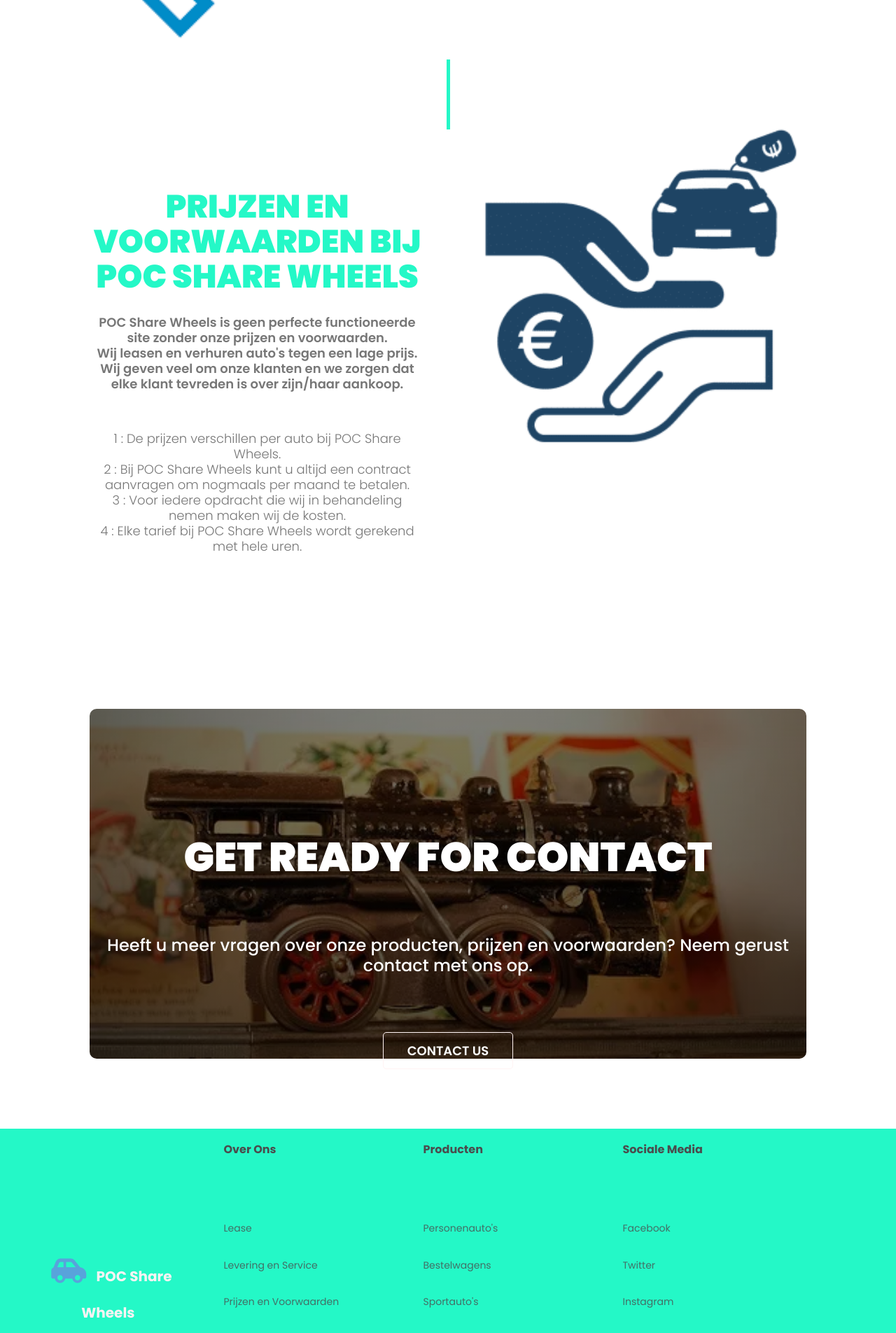
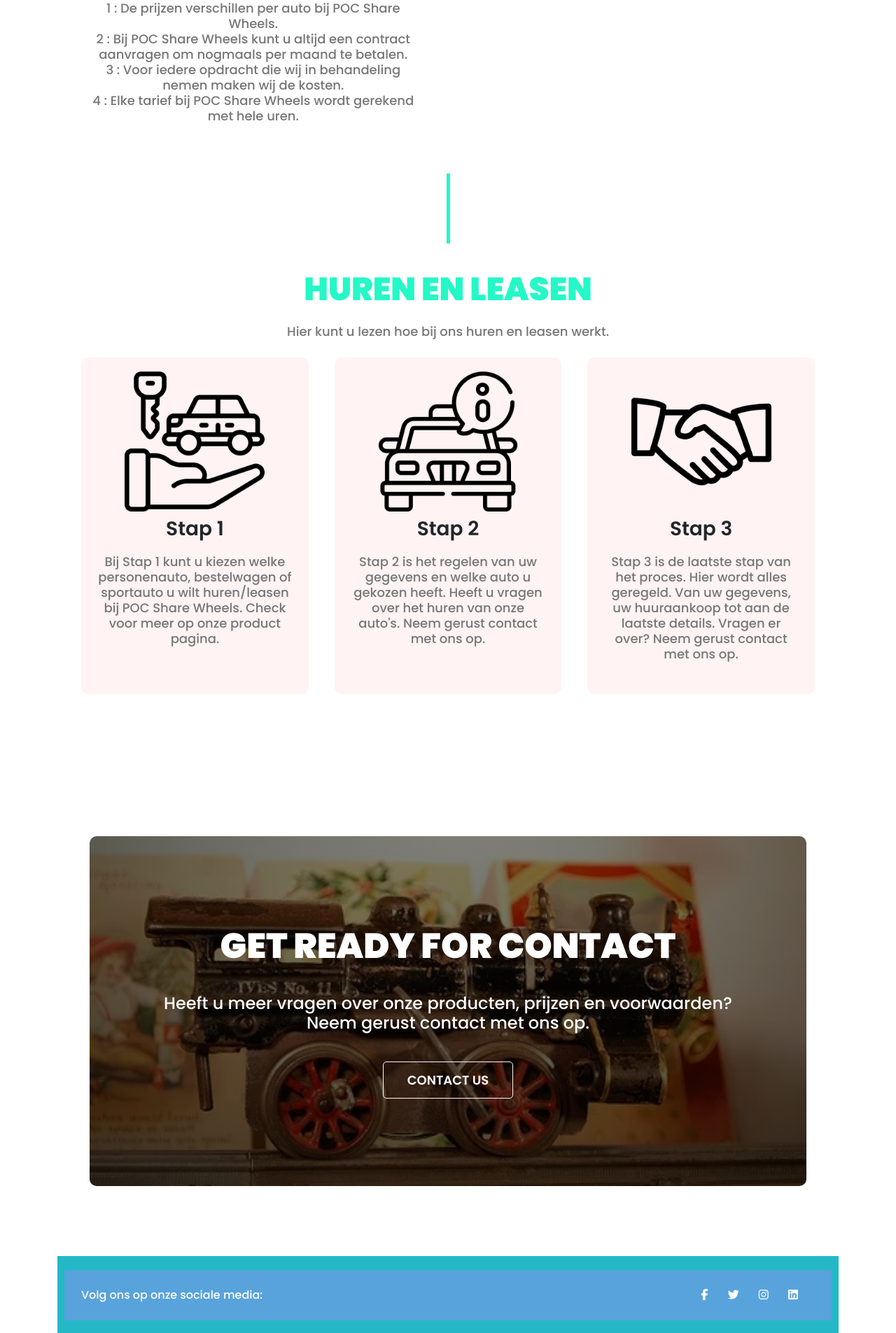
Before and after one commit to mkouelambou3/examenproject_2022, a PHP site: page /about.html in a window 1280 px wide. Shown: the part 4595-6500 px from the top of the page at 70% size. Run offline with PHP 8.4, Linux system fonts and the light colour scheme; some libraries are stand-ins or nearby versions.

Commit message:
save code

```diff
--- a/about.html
+++ b/about.html
@@ -43,7 +43,7 @@
                                    <li><a href="#">Producten</a></li>
                                    <li><a href="#">Reserveren</a></li>
                                    <li><a href="#">Login</a></li>
-                                   <li><a href="contacts.html">Contact</a></li>
+                                   <li><a href="contact.html">Contact</a></li>
                             </ul>
                      </div>
                      <i class="fa fa-bars" onclick="showMenu()"></i>
@@ -111,51 +111,40 @@
                                       bestelwagens van Peugot & Toyota. Lekker groot, veel ruimte en geschikt voor elk type taak.
                                    </p>
                             </div>
+
+
                             <div class="PageBlock">
                                    <div class="verticalLine"></div>
                                    <div class="Clear"></div>
                             </div>
                             <h1>Sportauto's</h1>
-                            <p>Hier zijn de sportauto's die wij veruhuren op POC Share Wheels.</p>
+                            <p>Hier zijn wat sportauto's die wij bieden bij POC Share Wheels.</p>
                             <div class="course-col">
                                    <img src="images/porsche_911.jpeg" class="icon-7">
-                                   <h3>Porsche & Lambourghini</h3>
-                                   <p>Kiest u een voor een premium luxueuze auto? Bij onze site kunt auto's van Porsche
-                                      & Lambourghini huren tegen een scherpe prijs. Lekker comfortabel en veel luxe voor een auto.
+                                   <h3>Mercedes & Volkswagen</h3>
+                                   <p>Kiest u de beste bestelwagens? Bij POC Share Wheels verhuren wij
+                                      bestelwagens van Mercedes & Volkswagen. Lekker groot, compact en ideal voor een reis.
                                    </p>
                             </div>
                             <div class="course-col">
                                    <img src="images/aston-martin-db11.jpg" class="icon-8">
-                                   <h3>Aston Martin & Ferrari</h3>
-                                   <p>Zoekt u een oude, maar ook wel een moderne klassieke auto? We verhuren auto's ook van Aston Martin & Ferrari.
-                                      Oud, modern en super klassiek voor auto.
+                                   <h3>Aston Martin & Corvette </h3>
+                                   <p>Kiest u de beste luxe sportauto? Bij POC Share Wheels verhuren wij
+                                      auto's van Aston Martin & Corvette. Luxe voor het prijsje bij POC Share Wheels.
                                    </p>
                             </div>
                             <div class="course-col">
                                    <img src="images/rolls-royce-phantom-.jpg" class="icon-9">
-                                   <h3>Bentley & Rolls Royce</h3>
-                                   <p>Wilt u de meeste uit een luxe auto? Wij bij POC Share Wheels zijn vereerd om auto's van Bentley &
-                                      Rolls Royce te verhuren aan onze beste klanten. Het hele pakket van een luxe auto tegen een merkwaardig prijsje.
+                                   <h3>Rolls Royce & Bentley</h3>
+                                   <p>Kiest u de grootste sportauto's? Bij POC Share Wheels verhuren wij
+                                      sportauto's van Rolls Royce & Bentley. Lekker groot, veel ruimte en geschikt voor elk type taak.
                                    </p>
-                            </div>
-                            <div class="about-col">
-                                   <h1>Hoe werkt leasen bij POC Share Wheels?</h1>
-                                   <p class="lease-text">Bij POC Share Wheels introduceren wij leasen. Leasing is een financieringsvorm dat wordt gebruikt
-                                   voor bedrijfsmiddelen. Denk bijvoorbeeld aan auto's. Voordelen van leasen bij POC Share Wheels zijn :
-                                   <p>1 : Geen aanbetaling of slotsom nodig. <br>
-                                      2 : Na afloop van de leaseperiode kan je de auto gewoon inleveren. <br>
-                                      3 : De leaseperiode geldt 12 maanden bij POC Share Wheels. <br>
-                                      4 : Als een auto least bij ons, krijgt u 6 maanden extra leaseperiode bovenop uw auto.
-                                   </p>
-                            </div>
-                            <div class="about-col">
-                                   <img src="images/car-lease.png" alt="" class="lease-car">
-                               </div>
                             </div>
                             <div class="PageBlock">
                                    <div class="verticalLine"></div>
                                    <div class="Clear"></div>
                             </div>
+
                      <div class="row">
                             <div class="about-col">
                                    <h1>Prijzen en Voorwaarden bij POC Share Wheels</h1>
@@ -172,64 +161,153 @@
                                    <img src="images/price-car.png" alt="" class="pricing-car">
                                </div>
                      </div>
+
+                     <div class="PageBlock">
+                            <div class="verticalLine"></div>
+                            <div class="Clear"></div>
+                     </div>
+                     <h1>Huren en Leasen</h1>
+                     <p>Hier kunt u lezen hoe bij ons huren en leasen werkt.</p>
+                     <div class="course-col">
+                            <img src="images/step-1_icon.png" class="icon-10">
+                            <h3>Stap 1</h3>
+                            <p>Bij Stap 1 kunt u kiezen welke personenauto, bestelwagen of sportauto u wilt huren/leasen bij POC Share Wheels.
+                               Check voor meer op onze product pagina.
+                            </p>
+                     </div>
+                     <div class="course-col">
+                            <img src="images/step-2_icon.png" class="icon-11">
+                            <h3>Stap 2</h3>
+                            <p>Stap 2 is het regelen van uw gegevens en welke auto u gekozen heeft.
+                               Heeft u vragen over het huren van onze auto's. Neem gerust contact met ons op.
+                            </p>
+                     </div>
+                     <div class="course-col">
+                            <img src="images/step-3_icon.png" class="icon-12">
+                            <h3>Stap 3</h3>
+                            <p>Stap 3 is de laatste stap van het proces. Hier wordt alles geregeld. Van uw gegevens, uw huuraankoop
+                               tot aan de laatste details. Vragen er over? Neem gerust contact met ons op.
+                            </p>
+                     </div>
               </section>
                <!-- Call to Action Start -->
 
        <section class="cta">
               <h1>GET READY FOR CONTACT</h1>
-              <h4>Heeft u meer vragen over onze producten, prijzen en voorwaarden? Neem gerust contact met ons op.</h4>
+              <h4>Heeft u meer vragen over onze producten, prijzen en voorwaarden? <br> Neem gerust contact met ons op.</h4>
               <a href="contact.html" class="hero_btn-contact">CONTACT US</a>
           </section>
        <!-- Call to Action End -->
-       <!-- Footer Section Start-->
+
+       <!-- Footer Section Start -->
        <body>
-              <div class="footer-clean">
-                  <footer>
-                      <div class="container">
-                          <div class="row justify-content-center">
-                            <div class="col-sm-4 col-md-2 item">
-                                   <nav>
-                                          <a href="home.html" class="logo">
-                                                 <i class="fa-solid fa-car-side"></i> POC Share Wheels
+              <div class="container my-5">
+
+                     <footer
+                     class="text-center text-lg-start text-white" style="background-color: #24b8c7;">
+
+                     <section class="d-flex justify-content-between p-4"
+                     style="background-color: #58A3DB">
+                     <div class="me-5">
+                            <span>Volg ons op onze sociale media:</span>
+                          </div>
+                          <div>
+                            <a href="https://www.facebook.com/" class="text-white me-4">
+                                 <i class="fa-brands fa-facebook-f"></i>
                             </a>
-                                   </nav>
+                            <a href="https://www.twitter.com/" class="text-white me-4">
+                                   <i class="fab fa-twitter"></i>
+                            </a>
+                            <a href="https://www.instagram.com/" class="text-white me-4">
+                                   <i class="fab fa-instagram"></i>
+                                 </a>
+                            <a href="" class="text-white me-4">
+                                   <i class="fab fa-linkedin"></i>
+                            </a>
                             </div>
-                              <div class="col-sm-4 col-md-3 item">
-                                  <h3 class="text-h3">Over Ons</h3>
-                                  <ul>
-                                      <li><a href="about.html">Lease</a></li>
-                                      <li><a href="about.html">Levering en Service</a></li>
-                                      <li><a href="about.html">Prijzen en Voorwaarden</a></li>
-                                  </ul>
+                     </section>
+
+                     <section class="">
+                            <div class="container text-center text-md-start mt-5">
+                              <!-- Grid row -->
+                              <div class="row mt-3">
+                                <!-- Grid column -->
+                                <div class="col-md-3 col-lg-4 col-xl-3 mx-auto mb-4">
+                                  <!-- Content -->
+                                  <h6 class="text-uppercase fw-bold">POC Share Wheels</h6>
+                                  <h6>
+                                    Bij POC Share Wheels bieden wij de toekomst van auto's huren.
+                                    Altijd alles tegen een scherpe lage prijs, zeer goede kwaliteit.
+                                    De toekomst van huren. POC Share Wheels.
+                                  </h6>
                                 </div>
-                              <div class="col-sm-4 col-md-3 item">
-                                  <h3>Producten</h3>
-                                  <ul>
-                                      <li><a href="about.html">Personenauto's</a></li>
-                                      <li><a href="about.html">Bestelwagens</a></li>
-                                      <li><a href="about.html">Sportauto's</a></li>
-                                  </ul>
+                                <!-- Grid column -->
+
+                                <!-- Grid column -->
+                                <div class="col-md-2 col-lg-2 col-xl-2 mx-auto mb-4">
+                                  <!-- Links -->
+                                  <h6 class="text-uppercase fw-bold">Over Ons</h6>
+                                  <p>
+                                    <a href="about.html" class="text-white">Lease</a>
+                                  </p>
+                                  <p>
+                                    <a href="about.html" class="text-white">Levering en Service</a>
+                                  </p>
+                                  <p>
+                                    <a href="about.html" class="text-white">Prijzen en Voorwaarden</a>
+                                  </p>
+
                                 </div>
-                              <div class="col-sm-4 col-md-3 item">
-                                  <h3>Sociale Media</h3>
-                                  <ul>
-                                      <li><a href="https://www.facebook.com/profile.php?id=100013969604705">Facebook</a></li>
-                                      <li><a href=https://twitter.com/mikek23turbo300>Twitter</a></li>
-                                      <li><a href="https://www.instagram.com/mkouelambou3/">Instagram</a></li>
-                                  </ul>
+                                <!-- Grid column -->
+
+                                <!-- Grid column -->
+                                <div class="col-md-3 col-lg-2 col-xl-2 mx-auto mb-4">
+                                  <!-- Links -->
+                                  <h6 class="text-uppercase fw-bold">Producten</h6>
+                                  <p>
+                                    <a href="about.html" class="text-white">Personenauto's</a>
+                                  </p>
+                                  <p>
+                                    <a href="about.html" class="text-white">Bestelwagens</a>
+                                  </p>
+                                  <p>
+                                    <a href="about.html" class="text-white">Sportauto's</a>
+                                  </p>
                                 </div>
-                              <div class="col-lg-3 item social"><a href="https://www.facebook.com/profile.php?id=100013969604705"><i class="fa-brands fa-facebook"></i></a><a href="https://twitter.com/mikek23turbo300"><i class="fa-brands fa-twitter"></i></a><a href=https://www.instagram.com/mkouelambou3/><i class="fa-brands fa-instagram"></i></a>
-                                  <p class="copyright">POC Share Wheels © 2022-2023.</p>
+                                <!-- Grid column -->
+
+                                <!-- Grid column -->
+                                <div class="col-md-4 col-lg-3 col-xl-3 mx-auto mb-md-0 mb-4">
+                                  <!-- Links -->
+                                  <h6 class="text-uppercase fw-bold">Contact</h6>
+                                  <p><i class="fas fa-home mr-3"></i> Apollolaan 1, 1076 NN, AM</p>
+                                  <p><i class="fas fa-envelope mr-3"></i> mkouelambou@gmail.com</p>
+                                  <p><i class="fas fa-phone mr-3"></i> +31 06 86 10 37 26</p>
+                                </div>
+                                <!-- Grid column -->
+
+                                <div class="col-md-2 col-lg-2 col-xl-2 mx-auto mb-4">
+                                   <!-- Links -->
+                                   <h6 class="text-uppercase fw-bold">Conacttijden</h6>
+                                   <h5>MA : 9:00 - 17:00</h5>
+                                   <h5>DI : 9:00 - 17:00</h5>
+                                   <h5>WO : 9:00 - 17:00</h5>
+                                   <h5>DO : 9:00 - 17:00</h5>
+                                   <h5>VR : 9:00 - 17:00</h5>
+                                   <h5>ZA : 9:00 - 12:00</h5>
+                                   <h5>ZO : 9:00 - 12:00</h5>
                                  </div>
                               </div>
+                              <!-- Grid row -->
                             </div>
-                  </footer>
-              </div>
+                          </section>
+
               <script src="https://cdnjs.cloudflare.com/ajax/libs/jquery/3.2.1/jquery.min.js"></script>
               <script src="https://cdnjs.cloudflare.com/ajax/libs/twitter-bootstrap/4.1.3/js/bootstrap.bundle.min.js"></script>
           </body>
 
        <!-- Footer Section End -->
+
        <script src="script.js"></script>
 </body>
 </html>
--- a/hallo.php
+++ /dev/null
@@ -1,3 +0,0 @@
-<?php
-echo "hello";
-?>
--- a/style.css
+++ b/style.css
@@ -533,10 +533,11 @@
         }
         p{
             font-size: 18px;
+            font-weight: 500;
         }
 
         div .i-2{
-            margin-top: -108px;
+            margin-top: -92px;
         }
         div .i-3{
             margin-top: -20px;
@@ -571,13 +572,17 @@
             text-align: left;
             margin-bottom: 5%;
             background: #fff3f3;
-            padding: 25px;
+            padding: 20px;
             cursor: pointer;
             display: flex;
         }
         .reviews-col img{
             height: 60px;
             width: 60px;
+        }
+
+        .reviews-col h3{
+            margin-left: -2px;
         }
         /*Reviews Section End*/
 
@@ -596,15 +601,15 @@
         }
 
         .cta h1 {
-            font-size: 58px;
+            font-size: 50px;
             font-weight: 800;
-            margin: 80px 0px;
+            margin: 30px 0px;
             line-height: 1.1;
             text-transform: uppercase;
             color: #fff;
         }
         .cta h4{
-            margin: 80px 0px;
+            margin: 40px 0px;
             color: #fff;
         }
 
@@ -635,132 +640,6 @@
 
 
         /*Call to Action End*/
-
-
-        /*Footer Section Start*/
-        .footer{
-            height: 10px;
-        }
-        .footer-clean {
-            height: 1%;
-            padding: 20px 0;
-            background-color:#24f8c7;
-            color:#4b4c4d;
-          }
-          .container nav{
-            margin-top: 150px;
-            margin-left: -70%;
-            padding: -10px;
-          }
-
-          .footer-clean h3 {
-            margin-top:0;
-            margin-bottom:62px;
-            font-weight:bold;
-            font-size:16px;
-          }
-
-          .footer-clean ul {
-            padding:0;
-            list-style:none;
-            line-height:1.6;
-            font-size:14px;
-            margin-bottom:0;
-          }
-
-          .footer-clean li {
-            padding-top: 30px;
-          }
-
-          .footer-clean ul a {
-            text-align: center;
-            justify-content: center;
-            color:inherit;
-            text-decoration:none;
-            opacity:0.8;
-          }
-
-          .footer-clean ul a:hover {
-            opacity:1;
-          }
-
-          .footer-clean .item.social {
-            text-align:right;
-          }
-          @media(max-width: 700px){
-            .verticalLine{
-                width: 1px;
-            }
-            h1{
-                font-size: 24px;
-                line-height: unset;
-            }
-            .row{
-                flex-direction: column;
-            }
-        }
-
-          @media (max-width:767px) {
-            .footer-clean .item {
-              padding-bottom:20px;
-            }
-          }
-
-          @media(max-width: 767px) {
-            nav .logo{
-                padding: 5px;
-            }
-          }
-
-          @media (max-width: 767px) {
-            .footer-clean .item.social {
-              justify-content: center;
-              text-align:center;
-            }
-          }
-
-          .footer-clean .item.social > a {
-            font-size: 24px;
-            width: 40px;
-            height: 40px;
-            line-height: 40px;
-            display: inline-block;
-            text-align: center;
-            border-radius: 50%;
-            border: 1px solid #ccc;
-            margin-left: 10px;
-            margin-top: 22px;
-            color: inherit;
-            opacity: 0.75;
-          }
-
-          .footer-clean .item.social > a:hover {
-            opacity: 0.9;
-          }
-
-          @media (max-width: 991px) {
-            .footer-clean .item.social > a {
-                text-align: center;
-                justify-content: center;
-              margin-top: 40px;
-            }
-          }
-
-          @media (max-width: 767px) {
-            .footer-clean .item.social > a {
-            text-align: center;
-            justify-content: center;
-              margin-top: 10px;
-            }
-          }
-
-          .footer-clean .copyright {
-            margin-top: 12px;
-            margin-bottom: 0;
-            font-size: 13px;
-            opacity: 0.6;
-          }
-          /*Footer Section End*/
 
           /*About Section Start*/
           .sub-header {
@@ -857,22 +736,35 @@
         }
 
         div .icon-8{
-            width: 400px;
+            width: 350px;
             height: 200px;
         }
 
         div .icon-9{
-            width: 400px;
+            width: 360px;
+            height: 200px;
+        }
+
+        div .icon-10{
+            width: 200px;
+            height: 200px;
+        }
+        div .icon-11{
+            width: 200px;
+            height: 200px;
+        }
+        div .icon-12{
+            width: 200px;
             height: 200px;
         }
 
         div .lease-car{
-            width: 500px;
+            width: 100px;
         }
 
         div p.lease-text{
             text-align: center;
-            font-weight: 600;
+            font-weight: 700;
         }
 
         div p.lease-text-area{
@@ -881,8 +773,87 @@
         }
 
         div .pricing-car{
-            margin: -100px;
-            width: 500px;
-            height: 500px;
+            padding: 20px;
+            width: 400px;
+            height: 400px;
         }
         /*About Section End*/
+
+        /*Footer Section Start*/
+
+        footer{
+            display: block;
+        }
+
+        .footer-page{
+            padding: 5rem 0;
+            background-color: #000;
+            color: #777;
+        }
+
+        .container{
+        @media (min-width: 768px)
+        {
+        max-width: 720px;
+        }
+        }
+
+        .container{
+            width: 2000px;
+        }
+
+        .mb-6{
+            margin-bottom: 3rem! important;
+        }
+
+        .row{
+            display: flex;
+            flex-wrap: wrap;
+            margin-right: -15px;
+            margin-left: -15px;
+        }
+
+        i.fa-solid{
+            font-size: 26px;
+            margin: 5px;
+            color: #58A3DB;
+        }
+
+        .footer-page .footer-site-logo{
+            margin-left: 5%;
+            text-decoration: none;
+            color: #fff3f3;
+            font-size: 26px;
+            font-weight: bold;
+            margin-bottom: 30px;
+            display: block;
+        }
+
+        h5{
+            margin: 10px;
+        }
+
+        h6{
+            margin: 10px;
+        }
+
+
+        h3{
+            margin-left: 5%;
+        }
+
+        .text-white{
+            padding-top: 10px;
+            align-self: auto;
+            text-decoration: none;
+            font-weight: 500;
+        }
+
+        .d-flex{
+            margin: 10px;
+        }
+
+
+
+
+        /*Footer Section End*/
```
Also changed, not shown: contact.php (+13 -0 lines), home.html (+95 -36 lines), mail.php (added, +36 -0 lines), images/step-1_icon.png (added), images/step-2_icon.png (added), images/step-3_icon.png (added), 1 other file. Lines whose indentation alone changed are shown as unchanged.
